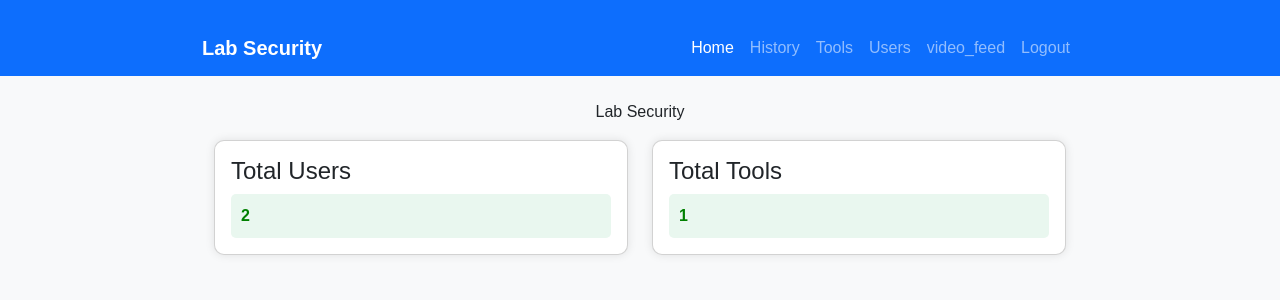
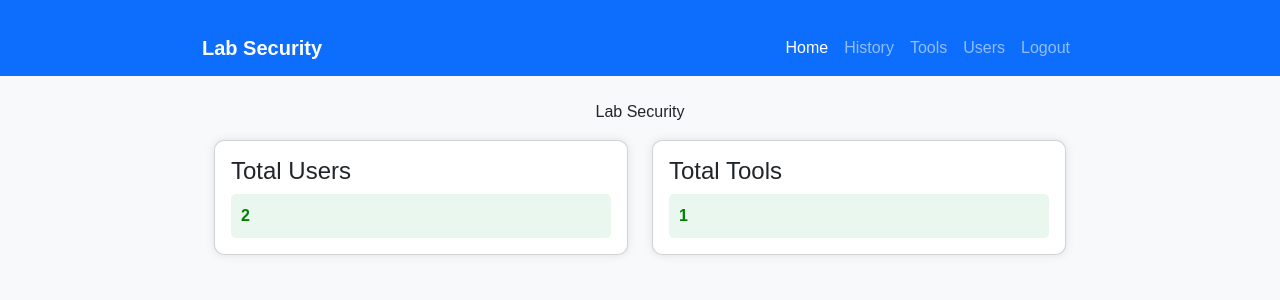
Before and after one commit to mafigi123/security, a Flask app: page / in a window 1280 px wide. Shown: the top 300 px of the page. Run offline with Flask 3, Linux system fonts and the light colour scheme; the visitor is signed in with stand-in values (Sample User, id 1).

Commit message:
Update base.html

```diff
--- a/templates/base.html
+++ b/templates/base.html
@@ -48,7 +48,7 @@
                     <li class="nav-item"><a class="nav-link" href="/logs">History</a></li>
                     <li class="nav-item"><a class="nav-link" href="/tools">Tools</a></li>
                     <li class="nav-item"><a class="nav-link" href="/users">Users</a></li>
-                    <li class="nav-item"><a class="nav-link" href="/video_feed" target="_blank">video_feed</a></li>
+                    {# <li class="nav-item"><a class="nav-link" href="/video_feed" target="_blank">video_feed</a></li> #}
 
                     {% if user %}
                         {# <h2>Welcome, {{ user }}</h2> #}
```
